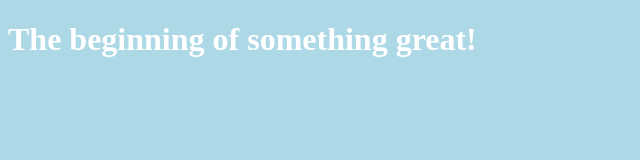
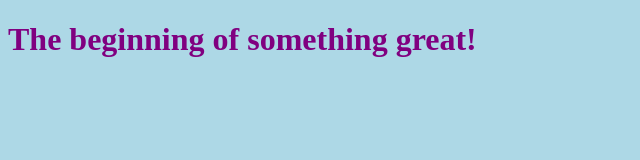
Before and after one commit to CodeScintillator/codescintillator.github.io, a plain HTML site: page index.html in a window 1280 px wide. Shown: the whole page, without its empty margins (0-640 px from the left). Drawn offline with Linux system fonts and the light colour scheme.

Commit message:
Update style.css

```diff
--- a/style.css
+++ b/style.css
@@ -3,5 +3,5 @@ body {
 }
 
 h1 {
-  color: white
+  color: purple
 }
```
